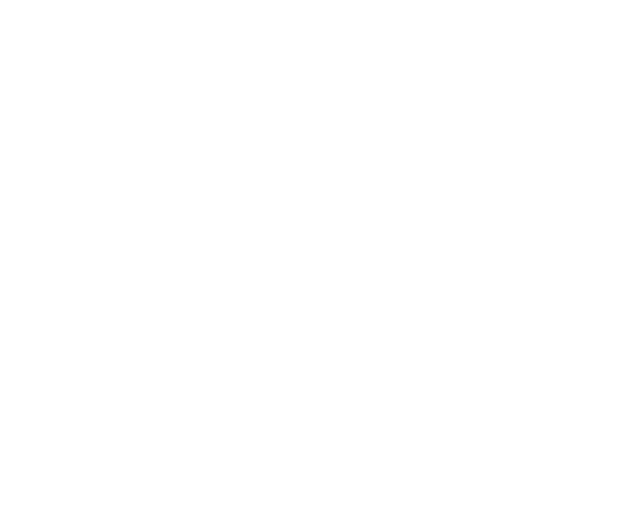
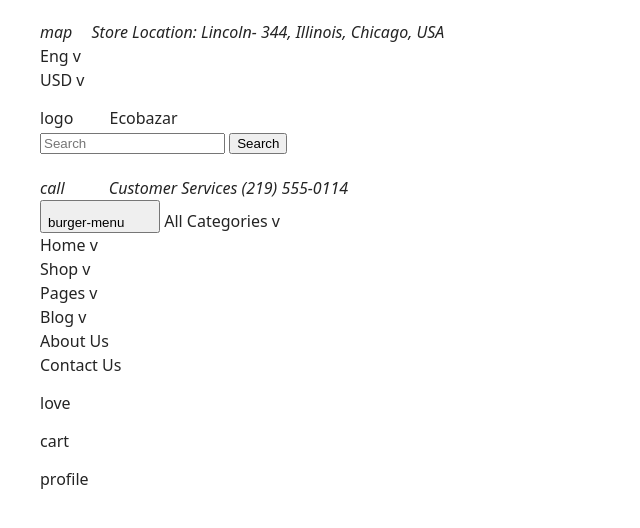
Before and after one commit to djdanilko/organic_shop, a plain HTML site: page index.html in a window 1280 px wide. Shown: the whole page, without its empty margins (0-640 px from the left). Drawn offline with Linux system fonts and the light colour scheme.

Commit message:
Deploying to gh-pages from @ djdanilko/organic_shop@58697a12fea0f5c728be03308056a852d4989abd 🚀

```diff
--- a/index.html
+++ b/index.html
@@ -10,7 +10,114 @@
   </head>
   <body>
     <header class="header">
-  <div class="container"></div>
+  <div class="container">
+    <address>
+      <a
+        href="https://www.google.com/maps/search/Store+Location:+Lincoln-+344,+Illinois,+Chicago,+USA/@41.9392426,-87.7548245,12z/data=!3m1!4b1?entry=ttu&g_ep=EgoyMDI2MDQwNi4wIKXMDSoASAFQAw%3D%3D"
+        target="_blank"
+      >
+        map<svg class="location" width="15" height="18">
+          <use href=""></use>
+        </svg>
+        Store Location: Lincoln- 344, Illinois, Chicago, USA</a
+      >
+    </address>
+    <ul>
+      <li>
+        <a href=""
+          >Eng v<svg class="" width="7" height="3.5">
+            <use href=""></use></svg
+        ></a>
+      </li>
+      <li>
+        <a href=""
+          >USD v
+          <svg class="" width="7" height="3.5">
+            <use href=""></use></svg
+        ></a>
+      </li>
+    </ul>
+    <a href="./index.html" class="logo"
+      >logo<svg class="logo" width="32" height="32">
+        <use href=""></use>
+      </svg>
+      Ecobazar
+    </a>
+    <form action="">
+      <!-- label + svg search -->
+      <input type="text" placeholder="Search" />
+      <button type="submit">Search</button>
+    </form>
+    <address>
+      <a href="tel:2195550114">
+        call
+        <svg class="call" width="40" height="40">
+          <use href=""></use></svg
+        ><span>Customer Services</span> (219) 555-0114</a
+      >
+    </address>
+    <button class="header-burger-btn" type="button" aria-label="Open menu">
+      burger-menu
+      <svg class="header-burger" width="24" height="24">
+        <use href=""></use>
+      </svg>
+    </button>
+    <a href=""
+      >All Categories v
+      <svg class="" width="7" height="3.5">
+        <use href=""></use></svg
+    ></a>
+    <nav>
+      <ul>
+        <li>
+          <a href="./index.html"
+            >Home v<svg class="" width="7" height="3.5">
+              <use href=""></use></svg
+          ></a>
+        </li>
+        <li>
+          <a href=""
+            >Shop v<svg class="" width="7" height="3.5">
+              <use href=""></use></svg
+          ></a>
+        </li>
+        <li>
+          <a href=""
+            >Pages v<svg class="" width="7" height="3.5">
+              <use href=""></use></svg
+          ></a>
+        </li>
+        <li>
+          <a href=""
+            >Blog v<svg class="" width="7" height="3.5">
+              <use href=""></use></svg
+          ></a>
+        </li>
+        <li><a href="">About Us</a></li>
+        <li><a href="">Contact Us</a></li>
+      </ul>
+    </nav>
+    <ul>
+      <li>
+        love
+        <svg class="" width="32" height="32">
+          <use href=""></use>
+        </svg>
+      </li>
+      <li>
+        cart
+        <svg class="" width="32" height="32">
+          <use href=""></use>
+        </svg>
+      </li>
+      <li>
+        profile
+        <svg class="" width="32" height="32">
+          <use href=""></use>
+        </svg>
+      </li>
+    </ul>
+  </div>
 </header>
 
 
```
